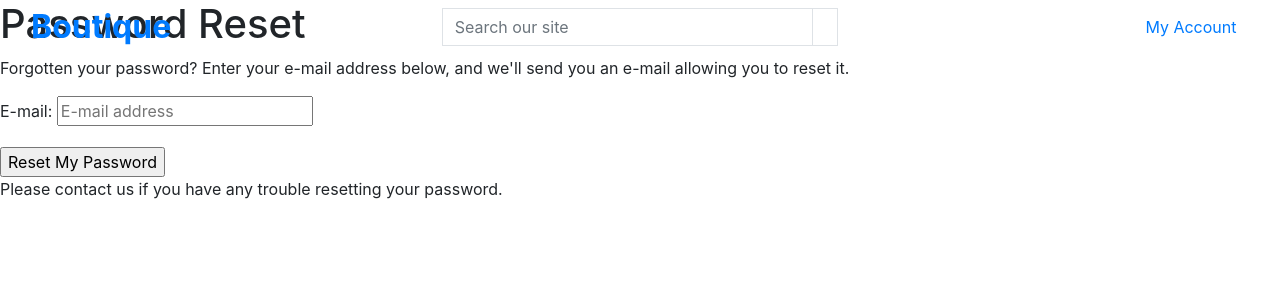
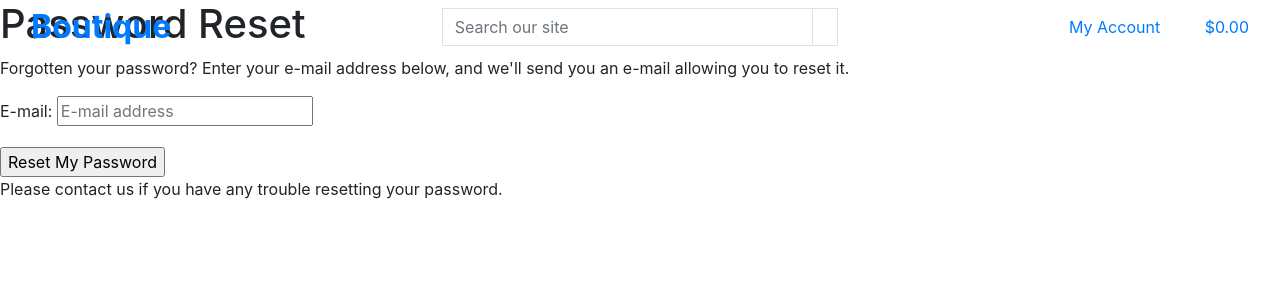
Before and after one commit to NowickiLukasz/boutique-ado-lukasz, a Django app: page /accounts/password/reset/ in a window 1280 px wide. Shown: the top 300 px of the page. Run offline with Django 3.2, Linux system fonts and the light colour scheme.

Commit message:
Added main page header

```diff
--- a/templates/base.html
+++ b/templates/base.html
@@ -1,6 +1,7 @@
 {% load static %}
 <!doctype html>
 <html lang="en">
+
 <head>
   {% block meta %}
   <meta http-equiv="X-UA-Compatible" content="ie=edge">
@@ -12,15 +13,22 @@
   {% endblock %}
 
   {% block corecss %}
-        <link rel="stylesheet" href="https://cdn.jsdelivr.net/npm/bootstrap@4.6.2/dist/css/bootstrap.min.css" integrity="sha384-xOolHFLEh07PJGoPkLv1IbcEPTNtaed2xpHsD9ESMhqIYd0nLMwNLD69Npy4HI+N" crossorigin="anonymous">
+  <link rel="stylesheet" href="https://cdn.jsdelivr.net/npm/bootstrap@4.6.2/dist/css/bootstrap.min.css"
+    integrity="sha384-xOolHFLEh07PJGoPkLv1IbcEPTNtaed2xpHsD9ESMhqIYd0nLMwNLD69Npy4HI+N" crossorigin="anonymous">
   {% endblock %}
 
   {% block extra_css %}
   {% endblock %}
 
   {% block corejs %}
-        <script src="https://cdn.jsdelivr.net/npm/jquery@3.5.1/dist/jquery.min.js" integrity="sha256-9/aliU8dGd2tb6OSsuzixeV4y/faTqgFtohetphbbj0=" crossorigin="anonymous"></script>    <script src="https://cdn.jsdelivr.net/npm/popper.js@1.16.1/dist/umd/popper.min.js" integrity="sha384-9/reFTGAW83EW2RDu2S0VKaIzap3H66lZH81PoYlFhbGU+6BZp6G7niu735Sk7lN" crossorigin="anonymous"></script>
-        <script src="https://cdn.jsdelivr.net/npm/bootstrap@4.6.2/dist/js/bootstrap.min.js" integrity="sha384-+sLIOodYLS7CIrQpBjl+C7nPvqq+FbNUBDunl/OZv93DB7Ln/533i8e/mZXLi/P+" crossorigin="anonymous"></script>
+  <script src="https://cdn.jsdelivr.net/npm/jquery@3.5.1/dist/jquery.min.js"
+    integrity="sha256-9/aliU8dGd2tb6OSsuzixeV4y/faTqgFtohetphbbj0=" crossorigin="anonymous"></script>
+  <script src="https://cdn.jsdelivr.net/npm/popper.js@1.16.1/dist/umd/popper.min.js"
+    integrity="sha384-9/reFTGAW83EW2RDu2S0VKaIzap3H66lZH81PoYlFhbGU+6BZp6G7niu735Sk7lN" crossorigin="anonymous">
+  </script>
+  <script src="https://cdn.jsdelivr.net/npm/bootstrap@4.6.2/dist/js/bootstrap.min.js"
+    integrity="sha384-+sLIOodYLS7CIrQpBjl+C7nPvqq+FbNUBDunl/OZv93DB7Ln/533i8e/mZXLi/P+" crossorigin="anonymous">
+  </script>
   {% endblock %}
 
   {% block extra_js %}
@@ -28,6 +36,7 @@
 
   <title>Boutique Ado {% block extra_title %}{% endblock %}</title>
 </head>
+
 <body>
   <header class="container-fluid fixed-top">
     <div class="row">
@@ -39,7 +48,8 @@
       <div class="col-12 col-lg-4 my-auto py-1 py-lg-0">
         <form method="GET" action="">
           <div class="input-group w-100">
-              <input class="form-control border border-black rounded-0" type="text" name="q" placeholder="Search our site">
+            <input class="form-control border border-black rounded-0" type="text" name="q"
+              placeholder="Search our site">
             <div class="input-group-append">
               <button class="form-control btn btn-black border border-black rounded-0" type="submit">
                 <span class="icon">
@@ -53,14 +63,40 @@
       <div class="col-12 col-lg-4 my-auto py-1 py-lg-0">
         <ul class="list-inline list-unstyled text-center text-lg-right my-0">
           <li class="list-inline-item dropdown">
-              <a class="text-black nav-link" href="#" id="user-options" data-toggle="dropdown" aria-haspopup="true" aria-expanded="false">
+            <a class="text-black nav-link" href="#" id="user-options" data-toggle="dropdown" aria-haspopup="true"
+              aria-expanded="false">
               <div class="text-center">
                 <div><i class="fas fa-user fa-lg"></i></div>
                 <p class="my-0">My Account</p>
               </div>
             </a>
+            <div class="dropdown-menu border-0" aria-labelledby="user-options">
+              {% if request.user.is_authenticated %}
+              {% if request.user.is_superuser %}
+              <a href="" class="dropdown-item">Product Management</a>
+              {% endif %}
+              <a href="" class="dropdown-item">My Profile</a>
+              <a href="{% url 'account_logout' %}" class="dropdown-item">Logout</a>
+              {% else %}
+              <a href="{% url 'account_signup' %}" class="dropdown-item">Register</a>
+              <a href="{% url 'account_login' %}" class="dropdown-item">Login</a>
+              {% endif %}
+            </div>
           </li>
-            <li class="list-inline-item"></li>
+          <li class="list-inline-item">
+            <a class="{% if grand_total %}text-info font-weight-bold{% else %}text-black{% endif %} nav-link" href="">
+              <div class="text-center">
+                <div><i class="fas fa-shopping-bag fa-lg"></i></div>
+                <p class="my-0">
+                  {% if grand_total %}
+                  ${{ grand_total|floatformat:2 }}
+                  {% else %}
+                  $0.00
+                  {% endif %}
+                </p>
+              </div>
+            </a>
+          </li>
         </ul>
       </div>
   </header>
@@ -79,4 +115,5 @@
   {% endblock %}
 
 </body>
+
 </html>
```
Lines whose indentation alone changed are shown as unchanged.
